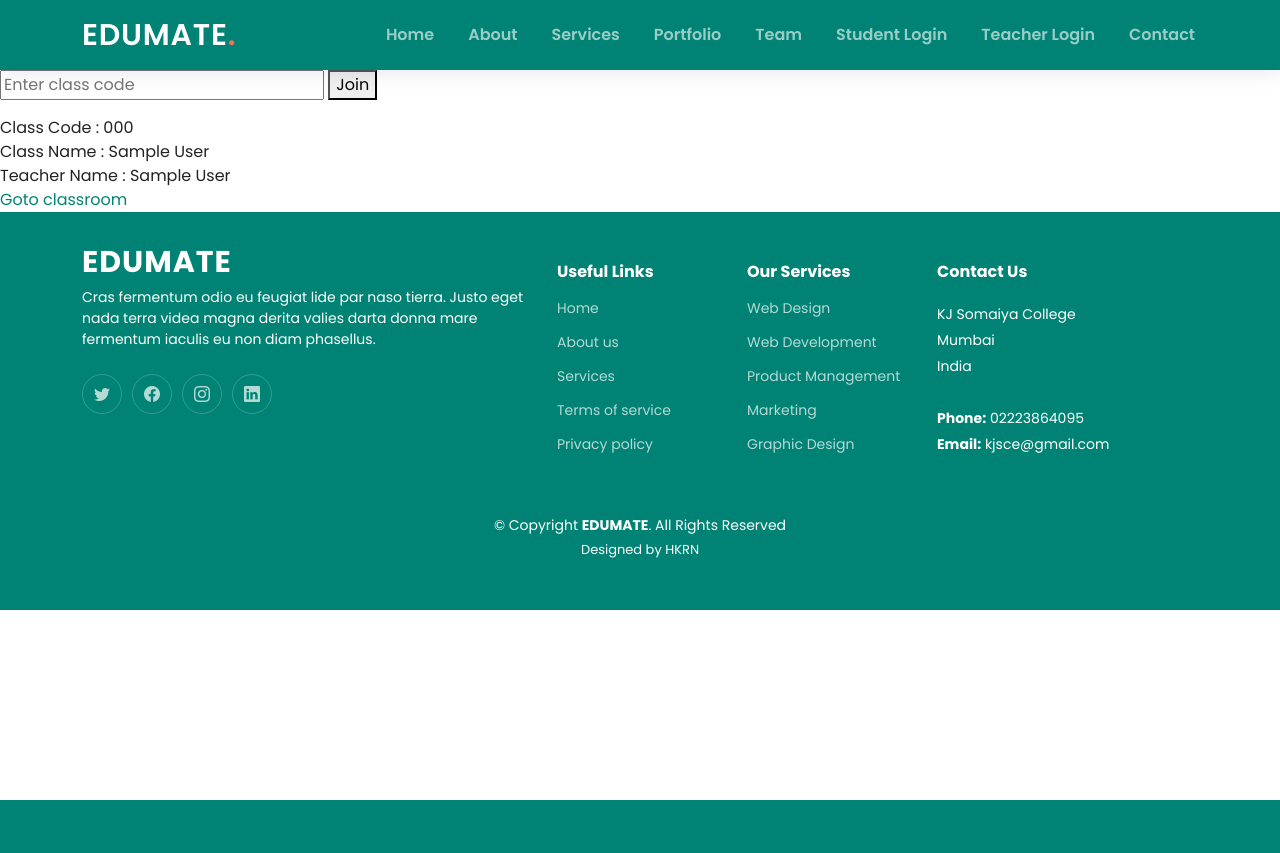
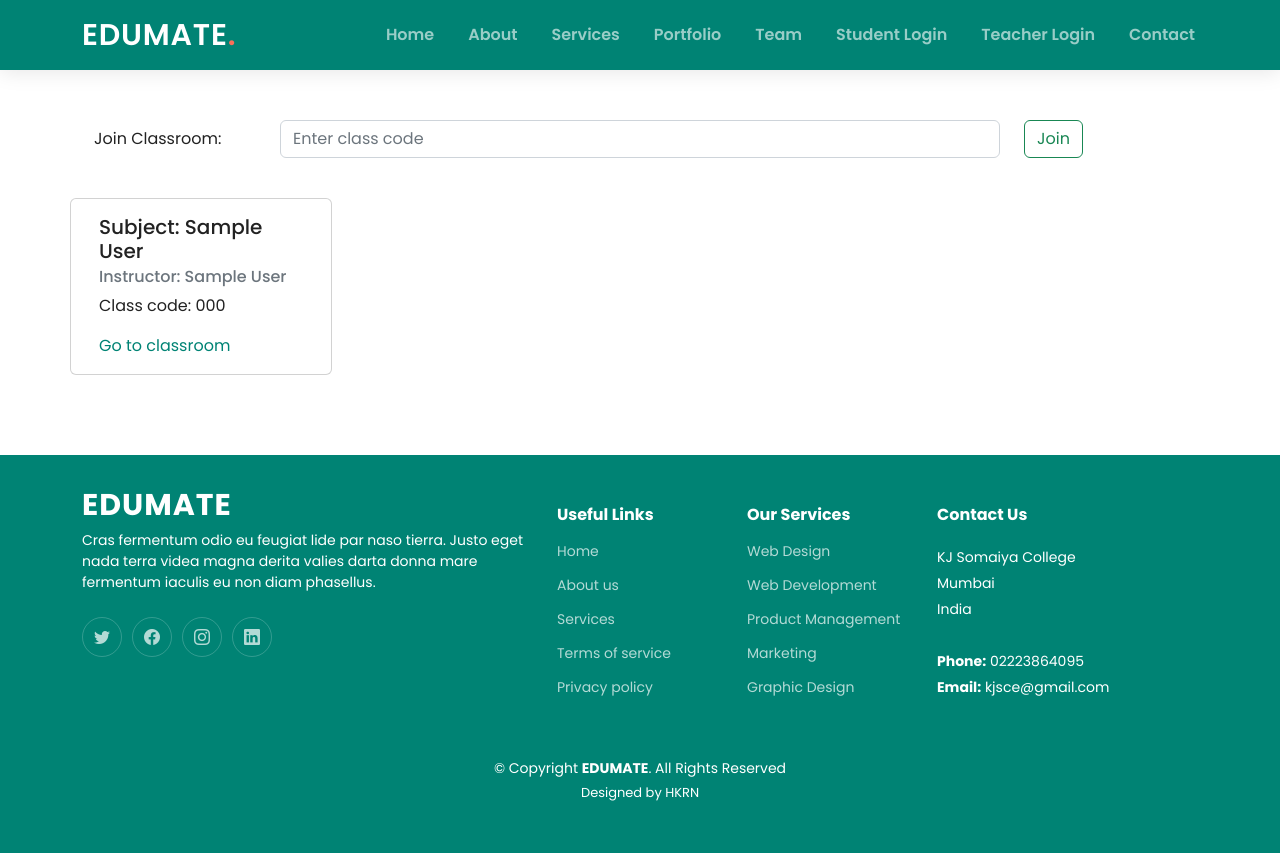
Before and after one commit to hussein-hub/Edumate, a Django app: page /student/1/ in a window 1280 px wide. Before the commit the page ends 800 px from the top, so only its background shows below. Run offline with Django 4.2, Linux system fonts and the light colour scheme; tables that the repository leaves empty hold one stand-in row (values such as "Sample post"); some libraries are stand-ins or nearby versions.

Commit message:
add styling to student

```diff
--- a/Student/templates/Student/base_student.html
+++ b/Student/templates/Student/base_student.html
@@ -72,7 +72,7 @@
       </a>
       <nav id="navbar" class="navbar">
         <ul>
-          <li><a href="#hero">Home</a></li>
+          <li><a href="{% url 'home' %}">Home</a></li>
           <li><a href="#about">About</a></li>
           <li><a href="#services">Services</a></li>
           <li><a href="#portfolio">Portfolio</a></li>
@@ -89,6 +89,7 @@
     </div>
   </header>
   {% endblock navbar %}
+  <br><br>
 
   <!-- ======= Hero Section ======= -->
   {% block herosection %}
@@ -140,6 +141,9 @@
 
   <!-- ======= Footer ======= -->
   {% comment %}  fixed-bottom {% endcomment %}
+
+
+  <br><br><br>
   <footer id="footer" class="footer">
     <div class="container">
       <div class="row gy-4">
--- a/Student/templates/Student/student_home.html
+++ b/Student/templates/Student/student_home.html
@@ -1,51 +1,41 @@
 {% extends './base_student.html' %}
 
-{% block navbar %}
-<header id="header" class="header d-flex align-items-center">
 
-    <div class="container-fluid container-xl d-flex align-items-center justify-content-between">
-      <a href="#" class="logo d-flex align-items-center">
-        <!-- Uncomment the line below if you also wish to use an image logo -->
-        <!-- <img src="assets/img/logo.png" alt=""> -->
-        <h1>EDUMATE<span>.</span></h1>
-      </a>
-      <nav id="navbar" class="navbar">
-        <ul>
-          <li><a href="#hero">Home</a></li>
-          <li><a href="#about">About</a></li>
-          <li><a href="#services">Services</a></li>
-          <li><a href="#portfolio">Portfolio</a></li>
-          <li><a href="#team">Team</a></li>
-          <li><a href="{% url 'login_student' %}">Student Login</a></li>
-          <li><a href="{% url 'login_teacher' %}">Teacher Login</a></li>
-          <li><a href="#contact">Contact</a></li>
-        </ul>
-      </nav><!-- .navbar -->
 
-      <i class="mobile-nav-toggle mobile-nav-show bi bi-list"></i>
-      <i class="mobile-nav-toggle mobile-nav-hide d-none bi bi-x"></i>
+{% block content %}
+    <div class="container ">
+        <div class="container" >
+          <br><br><br>
+            <form method="post" class="form-group row">
+                {% csrf_token %}
+
+                <label for="staticclasscode" class="col-sm-2 col-form-label" class="sr-only">Join Classroom:</label>
+              <div class="col-sm-8">
+                <input class="form-control" id="staticclasscode" type="text" placeholder="Enter class code" name="code">
+              </div>
+              <div class="col-sm-2">
+                <button type="submit mb-2" class="btn btn-outline-success">Join</button>
+              </div>
+            </form>
+        </div>
+        <br>
+        <div class="row">
+            {% for i in data %}
+
+                <div class="card mr-2 mb-2" style="width: 23%;">
+                  <div class="card-body">
+                    <h5 class="card-title">Subject:  {{ i.1 }}</h5>
+                    <h6 class="card-subtitle mb-2 text-muted">Instructor: {{ i.2 }} </h6>
+                    <p class="card-text">Class code: {{i.0}}</p>
+                    <a href="{% url 'classroom1' pk=pk pk2=i.0 %}" class="card-link">Go to classroom</a>
+
+                  </div>
+                </div>
+
+
+            {% endfor %}
+        </div>
+
 
     </div>
-  </header>
-{% endblock navbar %}
-
-{% block content %}
-    <div>
-        <div>
-            <form method="post">
-                {% csrf_token %}
-                <input type="text" placeholder="Enter class code" name="code">
-                <button type="submit">Join</button>
-            </form>
-        </div>
-        <div>
-            {% for i in data %}
-                <div>Class Code : {{ i.0 }}</div>
-                <div>Class Name : {{ i.1 }}</div>
-                <div>Teacher Name : {{ i.2 }}</div>
-                <a href="{% url 'classroom1' pk=pk pk2=i.0 %}">Goto classroom</a>
-                <br>
-            {% endfor %}
-        </div>
-    </div>
 {% endblock content %}
```
Also changed, not shown: Student/templates/Student/classroom.html (+23 -5 lines).
